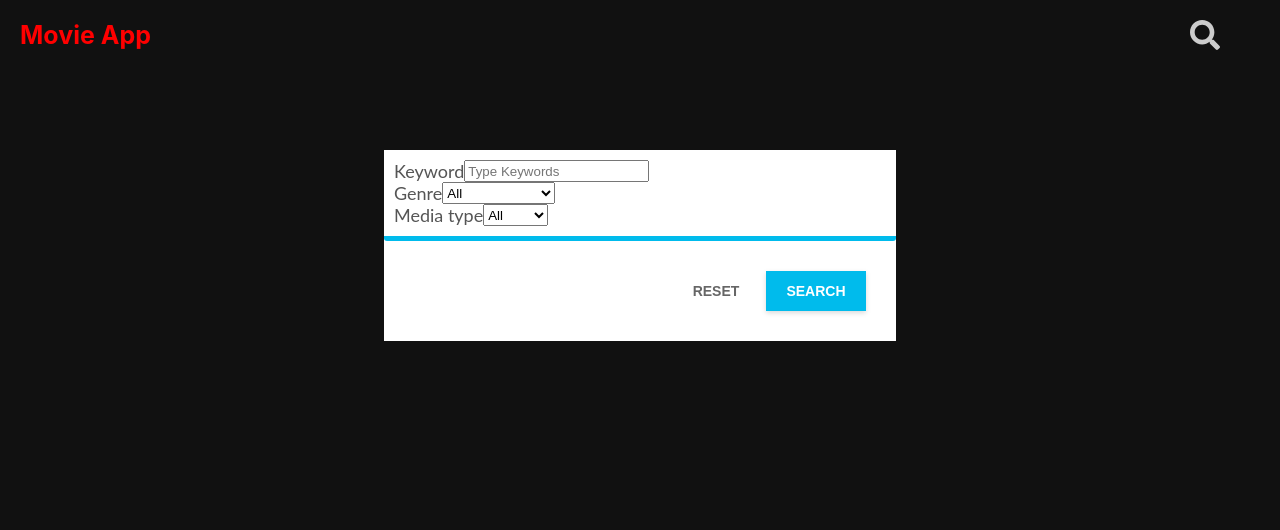
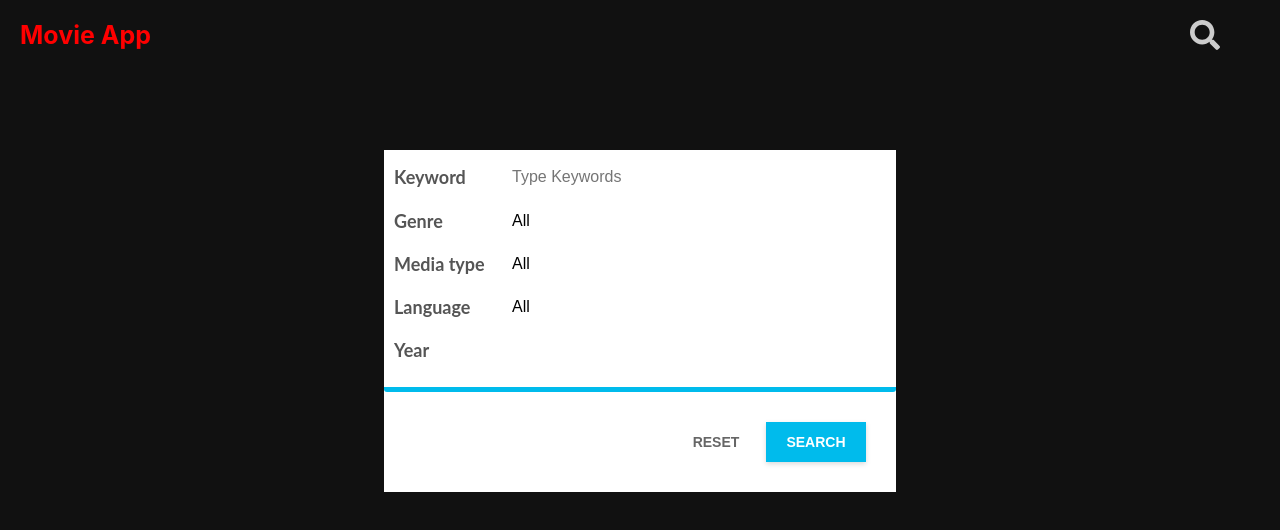
Before and after one commit to dquangxyz/RJS-Movie-App, a React (Create React App) app: page /search in a window 1280 px wide. Shown: the top 530 px of the page. Built offline with nearby package versions, Linux system fonts and the light colour scheme.

Commit message:
improve search form, take language and year into searching criteria, improve css design

```diff
--- a/src/components/search/ResultList.jsx
+++ b/src/components/search/ResultList.jsx
@@ -58,6 +58,8 @@ const ResultList = (props) => {
                             keyword: props.query.keyword,
                             genre: props.query.genre,
                             mediaType: props.query.mediaType,
+                            language: props.query.language,
+                            year: props.query.year
                         })
                     });
 
--- a/src/components/search/SearchForm.css
+++ b/src/components/search/SearchForm.css
@@ -21,13 +21,6 @@
 .form-input-text > input {
 	width: 92%;
 	border: none;
-}
-.form-input-field {
-	display: flex;
-}
-.form-search-icon {
-	width: 30px;
-	margin-left: 5px;
 }
 .form-group-btn {
 	padding: 30px;
@@ -73,3 +66,40 @@
 	box-shadow: none;
     cursor: pointer;
 }
+
+.form-input-field {
+	display: flex;
+	align-items: center;
+	margin-bottom: 10px;
+}
+
+.form-label {
+	flex: 0 0 100px;
+	font-weight: bold;
+	margin-right: 10px;
+}
+
+.form-input,
+.form-select {
+	flex: 1;
+	border: none;
+	border-radius: 3px;
+	padding: 8px;
+	font-size: 16px;
+}
+
+.form-select {
+	appearance: none;
+	background: #fff;
+	cursor: pointer;
+}
+
+.form-select option {
+	background: #fff;
+	color: #555;
+}
+
+.form-select:focus {
+	outline: none;
+	box-shadow: 0 0 5px rgba(0, 0, 0, 0.3);
+}
--- a/src/components/search/SearchForm.jsx
+++ b/src/components/search/SearchForm.jsx
@@ -8,7 +8,9 @@ const SearchForm = ({ onReceiveQuery }) => {
     const [formValues, setFormValues] = useState({
         keyword: "",
         genre: "all",
-        mediaType: "all"
+        mediaType: "all",
+        language: "all",
+        year: ""
     });
 
     // Handler functions
@@ -26,8 +28,8 @@ const SearchForm = ({ onReceiveQuery }) => {
     },[formValues, onReceiveQuery]);
 
     const handleReset = () => {
-        setFormValues({ keyword: "", genre: "all", mediaType: "all" });
-        onReceiveQuery({ keyword: "", genre: "all", mediaType: "all" });
+        setFormValues({ keyword: "", genre: "all", mediaType: "all", language: "all", year:"" });
+        onReceiveQuery({ keyword: "", genre: "all", mediaType: "all", language: "all", year:"" });
     };
 
     // Also handle submit when pressing "Enter" (event from document)
@@ -50,34 +52,37 @@ const SearchForm = ({ onReceiveQuery }) => {
         <div className="form-upper">
             <div className="form-input-text">
                 <div className="form-input-field">
-                    <label>Keyword</label>
+                    <label className="form-label">Keyword</label>
                     <input
                         type="text"
                         placeholder="Type Keywords"
                         name="keyword"
+                        className="form-input"
                         onChange={handleInputChange}
                         value={formValues.keyword}
                     />
                 </div>
 
                 <div className="form-input-field">
-                    <label>Genre</label>
+                    <label className="form-label">Genre</label>
                     <select
                         name="genre"
+                        className="form-select"
                         onChange={handleInputChange}
                         value={formValues.genre}
                     >
                         <option value="all">All</option>
                         {movieGenres.map((item, index) => (
-                            <option key={index} value={item}>{item}</option>
+                            <option key={index} value={item.toLowerCase()}>{item}</option>
                         ))}
                     </select>
                 </div>
 
                 <div className="form-input-field">
-                    <label>Media type</label>
+                    <label className="form-label">Media type</label>
                     <select
                         name="mediaType"
+                        className="form-select"
                         onChange={handleInputChange}
                         value={formValues.mediaType}
                     >
@@ -87,6 +92,33 @@ const SearchForm = ({ onReceiveQuery }) => {
                         <option value="person">Person</option>
                     </select>
                 </div>
+
+                <div className="form-input-field">
+                    <label className="form-label">Language</label>
+                    <select
+                        name="language"
+                        className="form-select"
+                        onChange={handleInputChange}
+                        value={formValues.language}
+                    >
+                        <option value="all">All</option>
+                        <option value="en">EN-US</option>
+                        <option value="ja">JP</option>
+                        <option value="ko">KR</option>
+                    </select>
+                </div>
+
+                <div className="form-input-field">
+                    <label className="form-label">Year</label>
+                    <input
+                        type="text"
+                        name="year"
+                        className="form-input"
+                        onChange={handleInputChange}
+                        value={formValues.year}
+                    />
+                </div>
+
             </div>
         </div>
         <div className="form-lower">
--- a/src/pages/search/Search.jsx
+++ b/src/pages/search/Search.jsx
@@ -9,7 +9,9 @@ const Search = () => {
 	const [query, setQuery] = useState({
 		keyword: "",
 		genre: "all",
-		mediaType: "all"
+		mediaType: "all",
+		language: "all",
+		year: ""
 	})
 
 	return (
```
